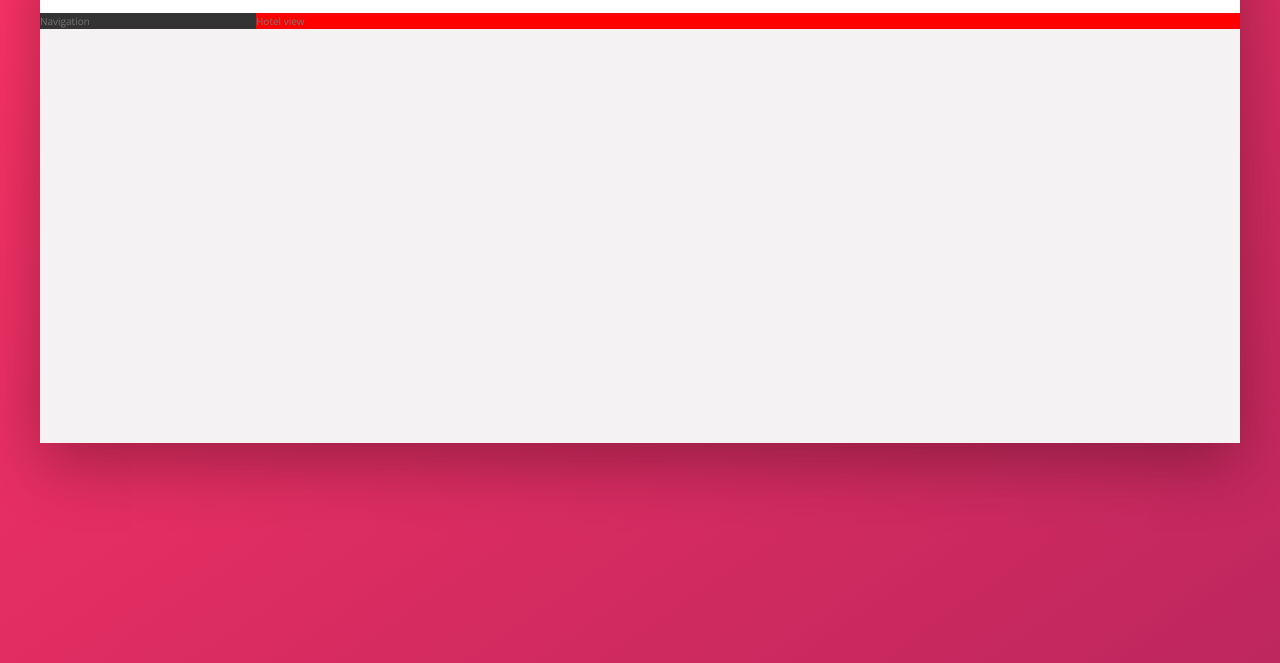
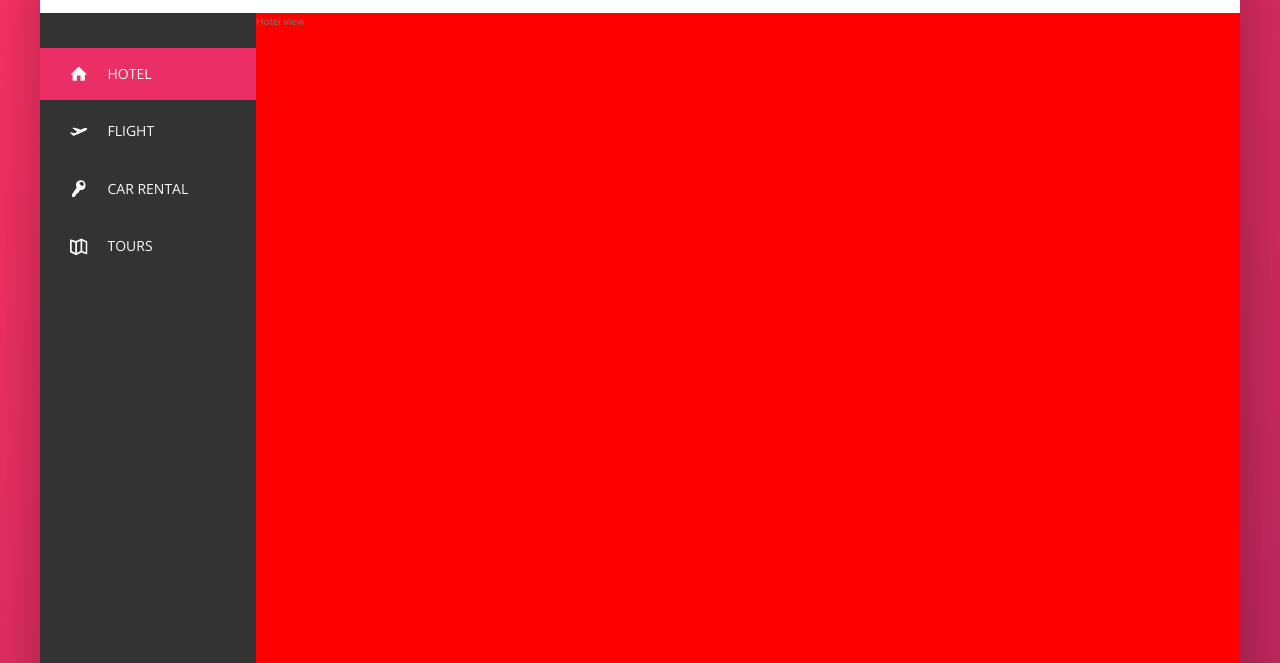
Before and after one commit to DamienAmbient/css-flex, a website: page index.html in a window 1280 px wide. Shown: the part 137-800 px from the top of the page. Drawn offline with nearby package versions, Linux system fonts and the light colour scheme.

Commit message:
side navigation finished

```diff
--- a/index.html
+++ b/index.html
@@ -50,8 +50,54 @@
 
         <div class="content">
             <nav class="sidebar">
-                Navigation
+                <ul class="side-nav">
+                    <li class="side-nav__item side-nav__item--active">
+                        <a href="#" class="side-nav__link">
+                            <svg class="side-nav__icon">
+                                <use xlink:href="img/sprite.svg#icon-home">
+                                </use>
+                            </svg>
+                            <span>Hotel</span>
+                        </a>
+                    </li>
+
+                    <li class="side-nav__item">
+                        <a href="#" class="side-nav__link">
+                            <svg class="side-nav__icon">
+                                <use xlink:href="img/sprite.svg#icon-aircraft-take-off">
+                                </use>
+                            </svg>
+                            <span>Flight</span>
+                        </a>
+                    </li>
+
+                    <li class="side-nav__item">
+                        <a href="#" class="side-nav__link">
+                            <svg class="side-nav__icon">
+                                <use xlink:href="img/sprite.svg#icon-key">
+                                </use>
+                            </svg>
+                            <span>Car rental</span>
+                        </a>
+                    </li>
+
+                    <li class="side-nav__item">
+                        <a href="#" class="side-nav__link">
+                            <svg class="side-nav__icon">
+                                <use xlink:href="img/sprite.svg#icon-map">
+                                </use>
+                            </svg>
+                            <span>Tours</span>
+                        </a>
+                    </li>
+                </ul>
+
+                <div class="legal">
+                    &copy; 2022 by Damien Ambient via J.Schmedtmann course
+                </div>
             </nav>
+
+
             <main class="hotel-view">
                 Hotel view
             </main>
--- a/sass/_components.scss
+++ b/sass/_components.scss
@@ -117,3 +117,71 @@
     margin-right: 1rem;
   }
 }
+
+///////////////////
+/// Side -Navigation
+
+.side-nav {
+  font-size: 1.4rem;
+  list-style: none;
+  margin-top: 3.5rem;
+
+  &__item {
+    position: relative;
+
+    &:not(:last-child) {
+      margin-bottom: 0.5rem;
+    }
+  }
+
+  &__item::before {
+    content: "";
+    position: absolute;
+    top: 0;
+    left: 0;
+    height: 100%;
+    width: 3px;
+    background-color: var(--color-primary);
+    transform: scaleY(0);
+    transition: transform 0.2s, width 0.4s cubic-bezier(1, 0, 0, 1) 0.2s,
+      background-color 0.1s;
+  }
+
+  &__item:hover::before,
+  &__item--active::before {
+    transform: scaleY(1);
+    width: 100%;
+  }
+
+  &__item:active::before {
+    background-color: var(--color-primary-light);
+  }
+
+  &__link:link,
+  &__link:visited {
+    color: var(--color-grey-light-1);
+    text-decoration: none;
+    text-transform: uppercase;
+    display: block;
+    padding: 1.5rem 3rem;
+    position: relative;
+    z-index: 10;
+
+    display: flex;
+    align-items: center;
+  }
+
+  &__icon {
+    width: 1.75rem;
+    height: 1.75rem;
+    margin-right: 2rem;
+    fill: currentColor;
+  }
+}
+
+.legal {
+  font-size: 1.2rem;
+  color: var(--color-grey-light-4);
+  text-align: center;
+  padding: 2.5rem;
+}
--- a/sass/_layout.scss
+++ b/sass/_layout.scss
@@ -26,11 +26,15 @@
   background-color: var(--color-grey-dark-1);
 
   flex: 0 0 18%;
+  display: flex;
+  flex-direction: column;
+  justify-content: space-between;
 }
 
 .hotel-view {
   background-color: #fff;
   background-color: red;
+  height: 80rem;
 
   flex: 1;
 }
```
Also changed, not shown: css/style.css.
